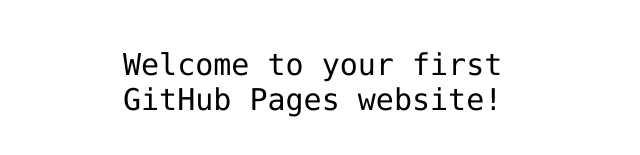
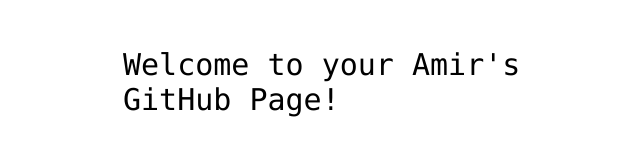
Before and after one commit to asamaei/hello-world, a plain HTML site: page index.html in a window 1280 px wide. Shown: the part 341-496 px from the top of the page, without its empty margins (317-957 px from the left). Drawn offline with Linux system fonts and the light colour scheme.

Commit message:
Update index.html

```diff
--- a/index.html
+++ b/index.html
@@ -3,7 +3,7 @@
 <html>
 <head>
   <meta http-equiv="Content-Type" content="text/html; charset=utf-8"/>
-  <title>my-first-website</title>
+  <title>Hello to my page</title>
   <LINK href="styles.css" rel="stylesheet" type="text/css">
 </head>
 
@@ -12,7 +12,7 @@
 <img src="https://octodex.github.com/images/daftpunktocat-thomas.gif" id="octocat" alt="octocat-gif" />
 
 <!-- Change this code here by copy and pasting your template on line 15 -->
-<p>Welcome to your first GitHub Pages website!</p>
+<p>Welcome to your Amir's GitHub Page!</p>
 
 </body>
 </html>
```
